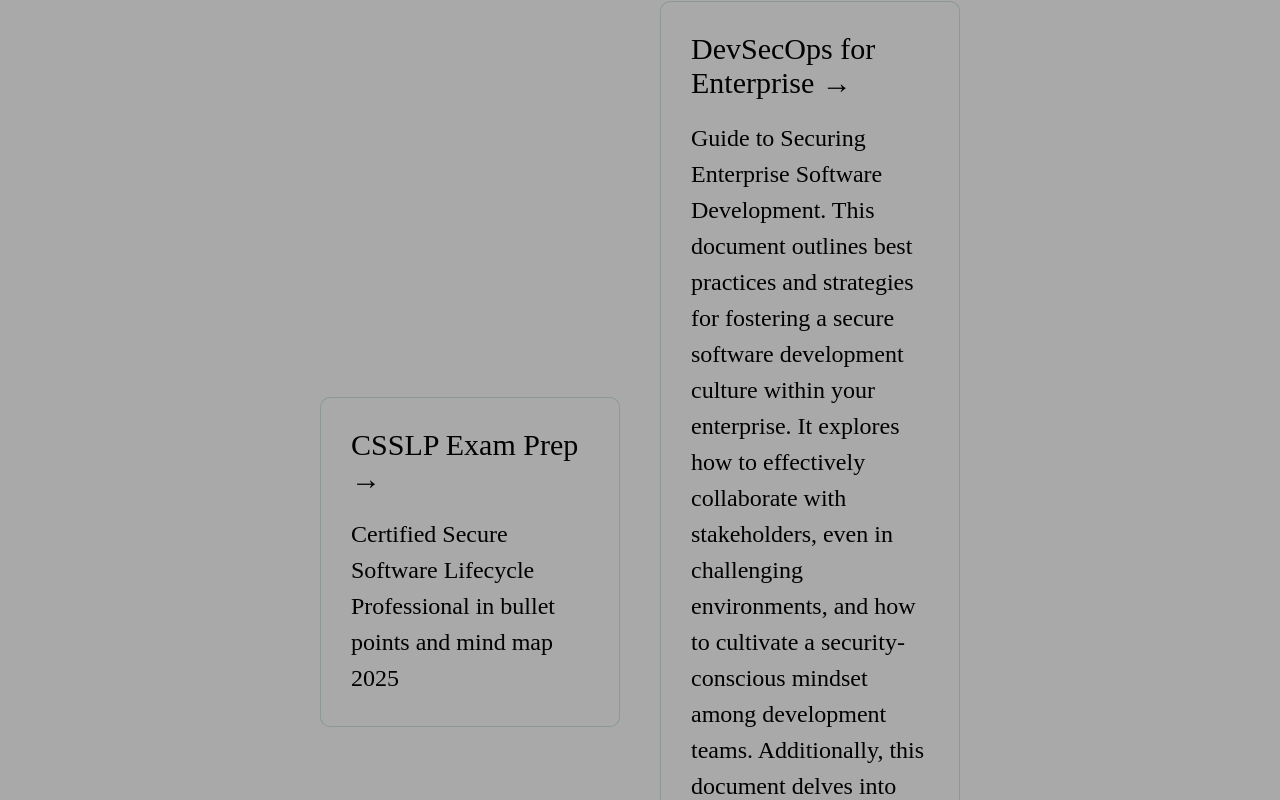
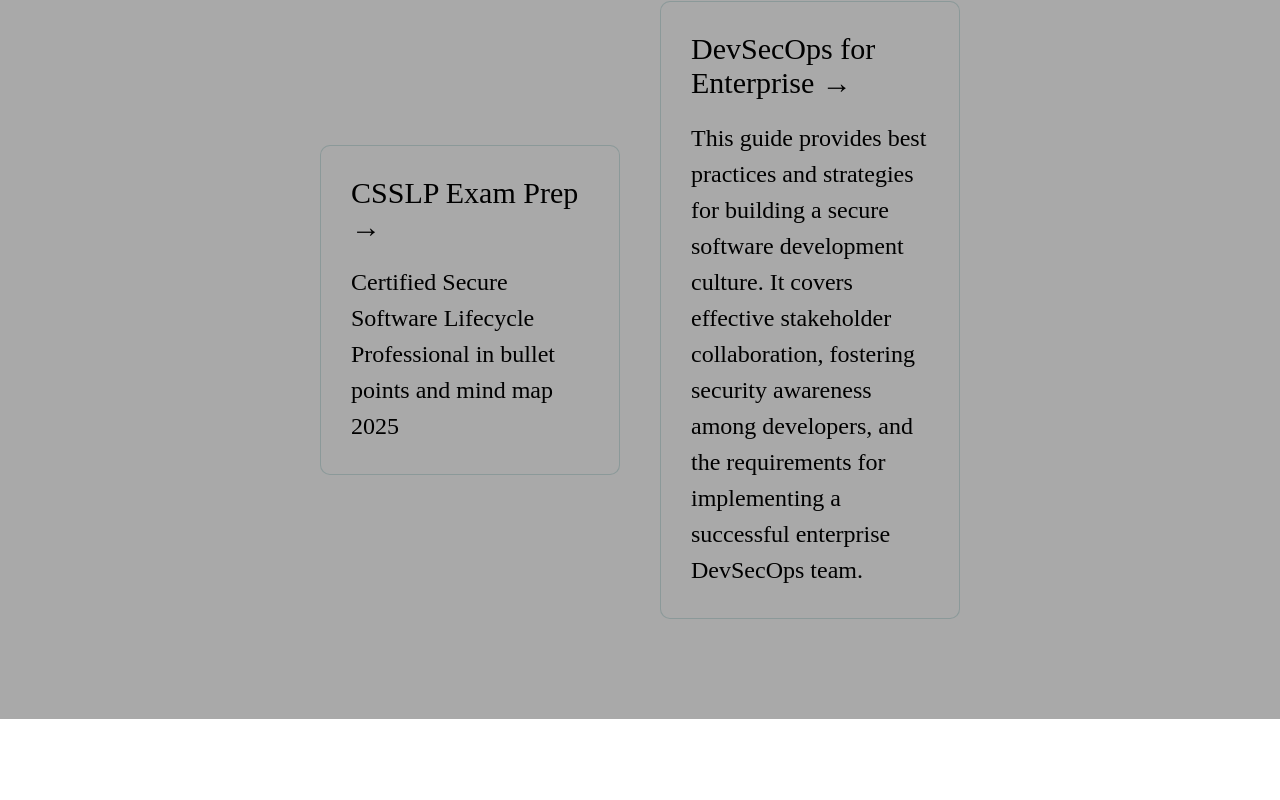
Before and after one commit to chaksaray/chaksaray.github.io, a plain HTML site: page index.html in a window 1280 px wide. Shown: the part 800-1600 px from the top of the page. After the commit the page ends 1519 px from the top, so only its background shows below. Drawn offline with Linux system fonts and the light colour scheme; a web font is replaced by a local one.

Commit message:
Update index.html

```diff
--- a/index.html
+++ b/index.html
@@ -86,8 +86,7 @@
                 <a target="_blank" href="#" class="card">
                     <h2>DevSecOps for Enterprise &rarr;</h2>
                     <p>
-                        Guide to Securing Enterprise Software Development.
-                        This document outlines best practices and strategies for fostering a secure software development culture within your enterprise. It explores how to effectively collaborate with stakeholders, even in challenging environments, and how to cultivate a security-conscious mindset among development teams. Additionally, this document delves into the critical role of DevSecOps, detailing the key responsibilities and actions needed to successfully implement a DevSecOps team within your organization.
+                       This guide provides best practices and strategies for building a secure software development culture. It covers effective stakeholder collaboration, fostering security awareness among developers, and the requirements for implementing a successful enterprise DevSecOps team.
                     </p>
                 </a>
             </div>
```
